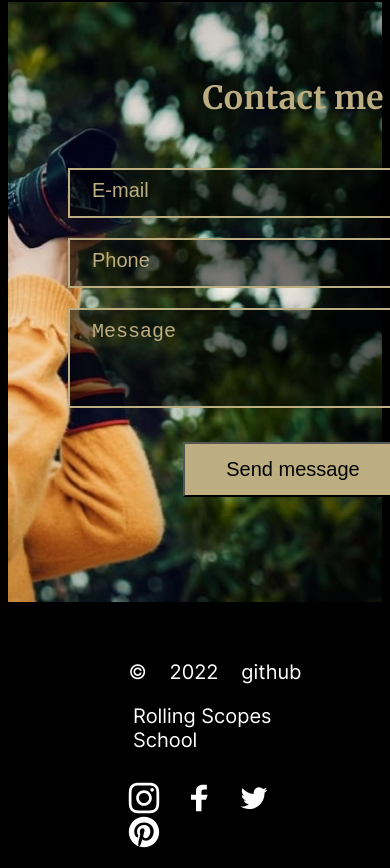
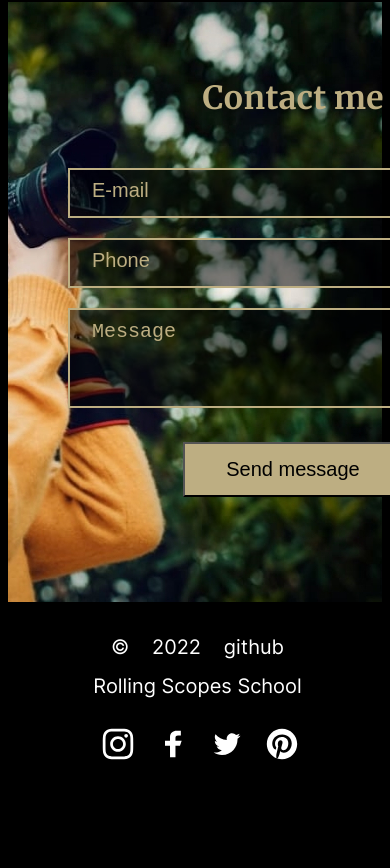
Before and after one commit to aliaksandrf/rsschool-cv, a website: page portfolio/index.html in a window 390 px wide. Shown: the part 8361-9229 px from the top of the page. After the commit the page ends 9141 px from the top, so only its background shows below. Drawn offline with Linux system fonts and the light colour scheme.

Commit message:
feat: update footer for adaptive

```diff
--- a/portfolio/sass/layouts/_footer.scss
+++ b/portfolio/sass/layouts/_footer.scss
@@ -26,6 +26,11 @@
 
 
 @media (max-width: 768px) {
+    .footer-container{
+        padding-top: 0;
+    }
+
+
     .footer__content{
         @include font(2rem, 2.42rem, 400, normal);
     }
@@ -36,22 +41,25 @@
 
     .footer__content-rsshool{
         @include font(2rem, 2.42rem, 400, normal);
-        padding-top: 20px;
+        padding-top: 15px;
+        padding-left: 5px;
 
+    }
+
+    .footer__nav{
+        margin-left: -10px;
     }
 
     .footer__nav-item{
         display: inline-block;
         list-style: none;
-        padding-left: 20px;
+        padding: 0 20px 0 0;
     }
 
-    .footer-container{
-        padding-top: 25px;
-    }
+
 
     .footer__first-element{
-        padding-left: 40px;
+        padding-left: 5px;
     }
 
 
```
Also changed, not shown: portfolio/sass/style.css, 1 other file.
